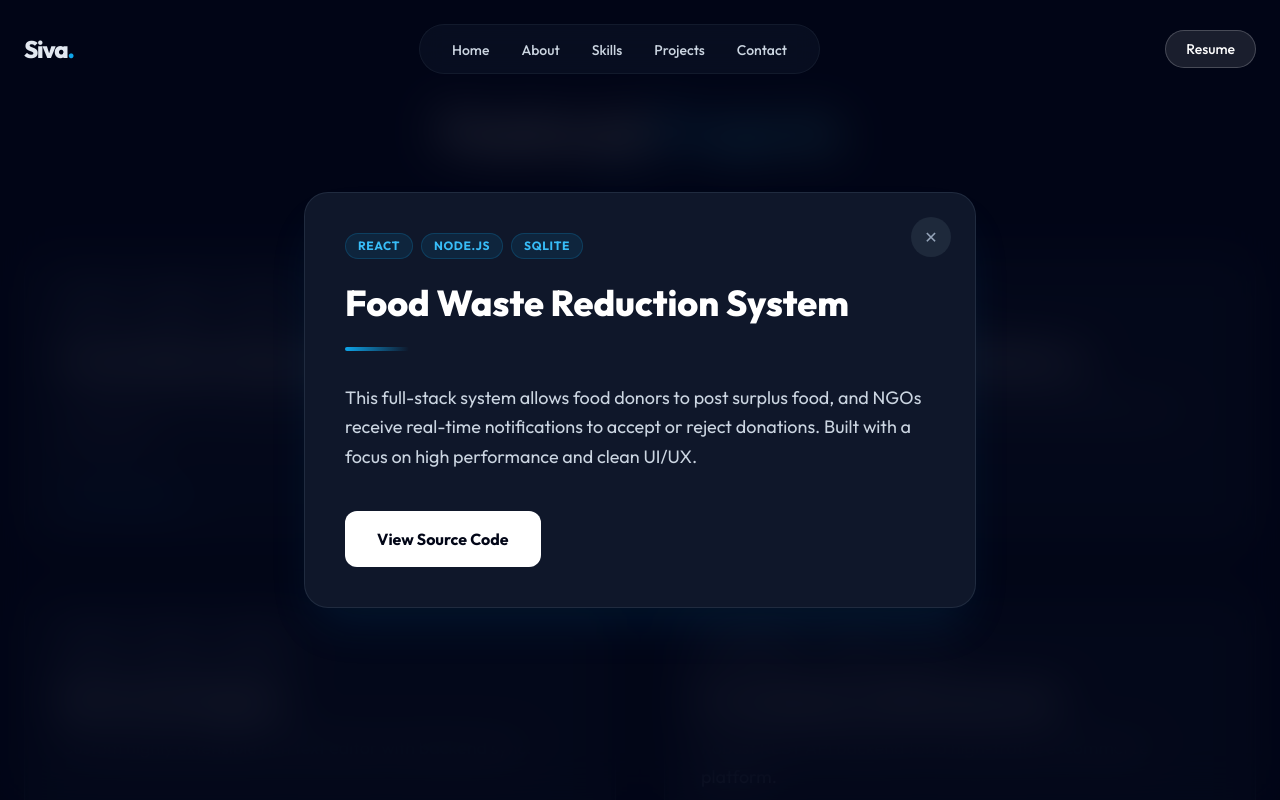
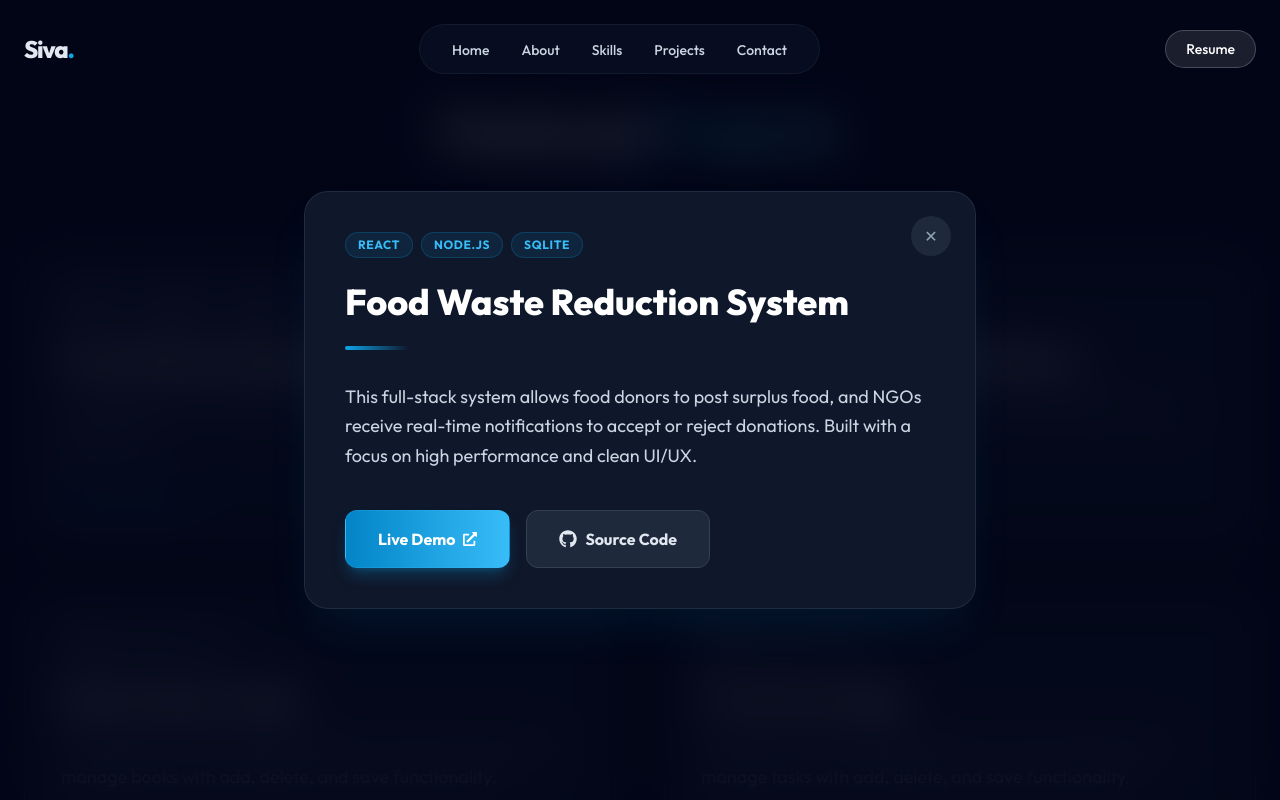
Before and after one commit to Sivasankar-1307/portfolio, a React (Vite) app: page / in a window 1280 px wide. Both pictures are taken after a click on the element 320 px from the left and 2846 px from the top of the page. Shown: the part 2473-3273 px from the top of the page. Built offline with nearby package versions, Linux system fonts and the light colour scheme.

Commit message:
second commit

```diff
--- a/src/components/About.jsx
+++ b/src/components/About.jsx
@@ -56,8 +56,8 @@ function About() {
           >
             {/* Stat Cards */}
             <div className="glass-card p-8 rounded-3xl flex flex-col items-center justify-center text-center">
-              <span className="text-5xl font-black text-primary-400 mb-2">1+</span>
-              <span className="text-slate-400 font-medium">Years Experience</span>
+              <span className="text-5xl font-black text-primary-400 mb-2">6 months</span>
+              <span className="text-slate-400 font-medium">Internship Experience</span>
             </div>
             <div className="glass-card p-8 rounded-3xl flex flex-col items-center justify-center text-center">
               <span className="text-5xl font-black text-primary-400 mb-2">10+</span>
--- a/src/components/Hero.jsx
+++ b/src/components/Hero.jsx
@@ -42,7 +42,7 @@ function Hero() {
         </motion.h3>
 
         <motion.p variants={heroItem} className="max-w-2xl text-lg text-slate-400 mx-auto mb-10 leading-relaxed font-light">
-          I craft highly scalable web applications using React and Spring Boot.
+          I craft highly scalable web applications using React and Node.js.
           Dedicated to building elegant solutions through clean architecture, immersive design, and meticulous engineering.
         </motion.p>
 
--- a/src/components/Projects.jsx
+++ b/src/components/Projects.jsx
@@ -1,5 +1,6 @@
 import { useState } from "react";
 import { motion, AnimatePresence } from "framer-motion";
+import { FaGithub, FaExternalLinkAlt } from "react-icons/fa";
 
 function Projects() {
   const [selectedProject, setSelectedProject] = useState(null);
@@ -11,7 +12,8 @@ function Projects() {
       desc: "A web platform connecting food donors with NGOs to reduce food waste.",
       details:
         "This full-stack system allows food donors to post surplus food, and NGOs receive real-time notifications to accept or reject donations. Built with a focus on high performance and clean UI/UX.",
-      github: "#",
+      github: "https://github.com/SivaSankar-fswd/Food-Waste-Reduction-System.git",
+      demo: "#",
       color: "from-emerald-400 to-teal-500",
     },
     {
@@ -21,24 +23,27 @@ function Projects() {
       details:
         "Users can create, filter, and manage ADRs with structured tracking. Integrated seamlessly with the GitHub repository API for persistent, version-controlled documentation.",
       github: "#",
+      demo: "#",
       color: "from-blue-400 to-indigo-500",
     },
     {
-      title: "Rich Text Engine",
-      tech: ["React", "Tiptap", "Node.js"],
-      desc: "Custom highly extensible rich text editor with backend sync.",
+      title: "Book Library App",
+      tech: ["HTML", "CSS", "JS"],
+      desc: "A simple Book Library app using HTML, CSS, and JavaScript to manage books with add, delete, and save functionality.",
       details:
-        "Built a customizable editor featuring complex formatting tools, markdown support, and reliable server-side storage for structured content management.",
-      github: "#",
+        "A simple and responsive Book Library application built using HTML, CSS, and JavaScript that allows users to add, edit, delete, and mark books as completed. It uses browser local storage to save books, ensuring data persists across sessions while providing a clean and user-friendly interface.",
+      github: "https://github.com/SivaSankar-fswd/Book-Library-App.git",
+      demo: "https://book-library-app-zeta.vercel.app/",
       color: "from-purple-400 to-pink-500",
     },
     {
-      title: "E-commerce Microservice",
-      tech: ["Spring Boot", "MySQL", "JWT"],
-      desc: "Robust REST API backend for a high-traffic e-commerce platform.",
+      title: "To-Do List App",
+      tech: ["HTML", "CSS", "JS"],
+      desc: "A simple To-Do List app using HTML, CSS, and JavaScript to manage tasks with add, delete, and save functionality.",
       details:
-        "Implemented secure JWT authentication, efficient product catalog management, and structured API endpoints adhering strictly to clean layered architecture principles.",
-      github: "#",
+        "A simple and responsive To-Do List application built using HTML, CSS, and JavaScript that allows users to add, edit, delete, and mark tasks as completed. It uses browser local storage to save tasks, ensuring data persists across sessions while providing a clean and user-friendly interface.",
+      github: "https://github.com/SivaSankar-fswd/To-Do-LIst-.git",
+      demo: "https://to-do-list-nu-murex-15.vercel.app/",
       color: "from-orange-400 to-red-500",
     },
   ];
@@ -144,14 +149,25 @@ function Projects() {
                 {selectedProject.details}
               </p>
 
-              <div className="flex gap-4">
-                <a
+              <div className="flex flex-col sm:flex-row gap-4">
+                <motion.a
+                  whileHover={{ y: -4, scale: 1.02 }}
+                  whileTap={{ scale: 0.98 }}
+                  href={selectedProject.demo}
+                  target="_blank"
+                  className="bg-gradient-to-r from-primary-600 to-primary-400 text-white px-8 py-4 rounded-xl font-bold transition-all flex items-center justify-center gap-2 shadow-lg shadow-primary-500/25 border border-primary-400/20"
+                >
+                  Live Demo <FaExternalLinkAlt className="text-sm" />
+                </motion.a>
+                <motion.a
+                  whileHover={{ y: -4, scale: 1.02 }}
+                  whileTap={{ scale: 0.98 }}
                   href={selectedProject.github}
                   target="_blank"
-                  className="bg-white text-slate-950 hover:bg-slate-200 px-8 py-4 rounded-xl font-bold transition-colors flex items-center justify-center"
+                  className="bg-slate-800 text-slate-200 hover:text-white hover:bg-slate-700 border border-slate-700 px-8 py-4 rounded-xl font-bold transition-all flex items-center justify-center gap-2"
                 >
-                  View Source Code
-                </a>
+                  <FaGithub className="text-lg" /> Source Code
+                </motion.a>
               </div>
             </motion.div>
           </motion.div>
--- a/src/components/Skills.jsx
+++ b/src/components/Skills.jsx
@@ -5,17 +5,17 @@ function Skills() {
     {
       title: "Frontend",
       icon: "🎨",
-      skills: ["React", "HTML5", "CSS3", "Tailwind CSS", "Bootstrap", "Framer Motion"],
+      skills: ["React", "HTML5", "CSS3", "Tailwind CSS", "Bootstrap", "Framer Motion", "Next.js"],
     },
     {
       title: "Backend",
       icon: "⚙️",
-      skills: ["Spring Boot", "Node.js", "Express", "RESTful APIs", "Java"],
+      skills: ["FastAPIs","Node.js", "Express", "RESTful APIs", "Python"],
     },
     {
       title: "Database",
       icon: "s🗄️",
-      skills: ["MySQL", "SQLite", "PostgreSQL", "MongoDB"],
+      skills: ["MySQL", "SQLite", "PostgreSQL"],
     },
     {
       title: "Tools & DevOps",
```
Also changed, not shown: 1 other file (tests, documents, lock files or other folders).
